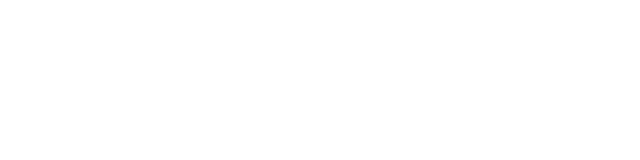
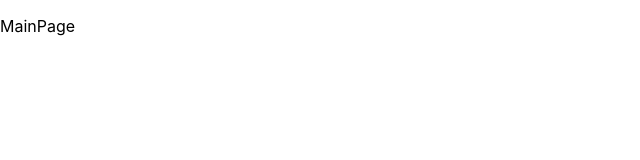
Before and after one commit to andyboli/bolicommerce, a React (Create React App) app: page / in a window 1280 px wide. Shown: the top 160 px of the page, without its empty margins (0-640 px from the left). Built offline with nearby package versions, Linux system fonts and the light colour scheme.

Commit message:
Create MainPage scope

```diff
--- a/src/App.tsx
+++ b/src/App.tsx
@@ -1,8 +1,8 @@
 import React from "react";
 import "./App.css";
 
-function App() {
-  return <div className="App"></div>;
-}
+import MainPage from "./view/MainPage";
+
+const App: React.FC = () => <MainPage />;
 
 export default App;
--- a/src/index.tsx
+++ b/src/index.tsx
@@ -1,11 +1,13 @@
 import React from "react";
 import ReactDOM from "react-dom/client";
+
 import "./index.css";
 import App from "./App";
 
 const root = ReactDOM.createRoot(
   document.getElementById("root") as HTMLElement
 );
+
 root.render(
   <React.StrictMode>
     <App />
--- /dev/null
+++ b/src/view/MainPage.tsx
@@ -0,0 +1,7 @@
+import * as React from "react";
+
+const MainPage: React.FC = () => {
+  return <p>MainPage</p>;
+};
+
+export default MainPage;
```
Also changed, not shown: src/logo.svg (deleted).
